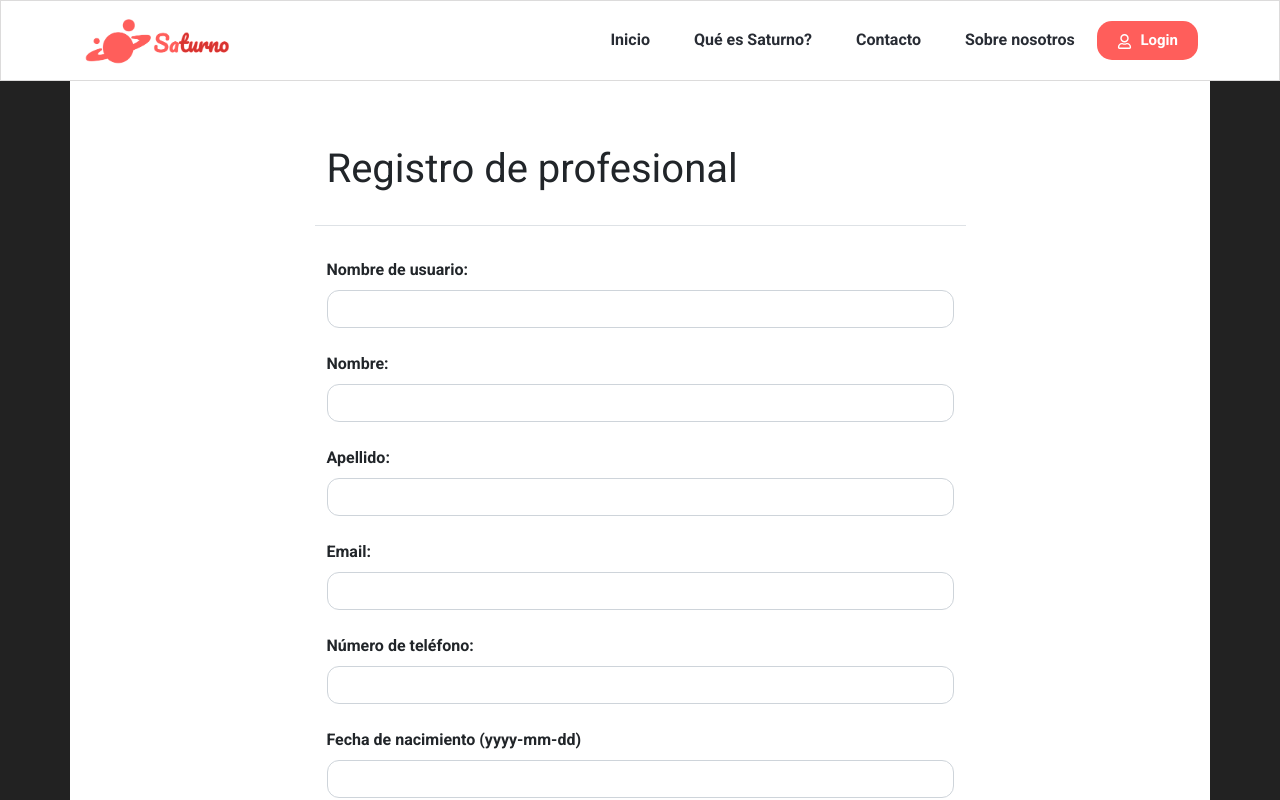
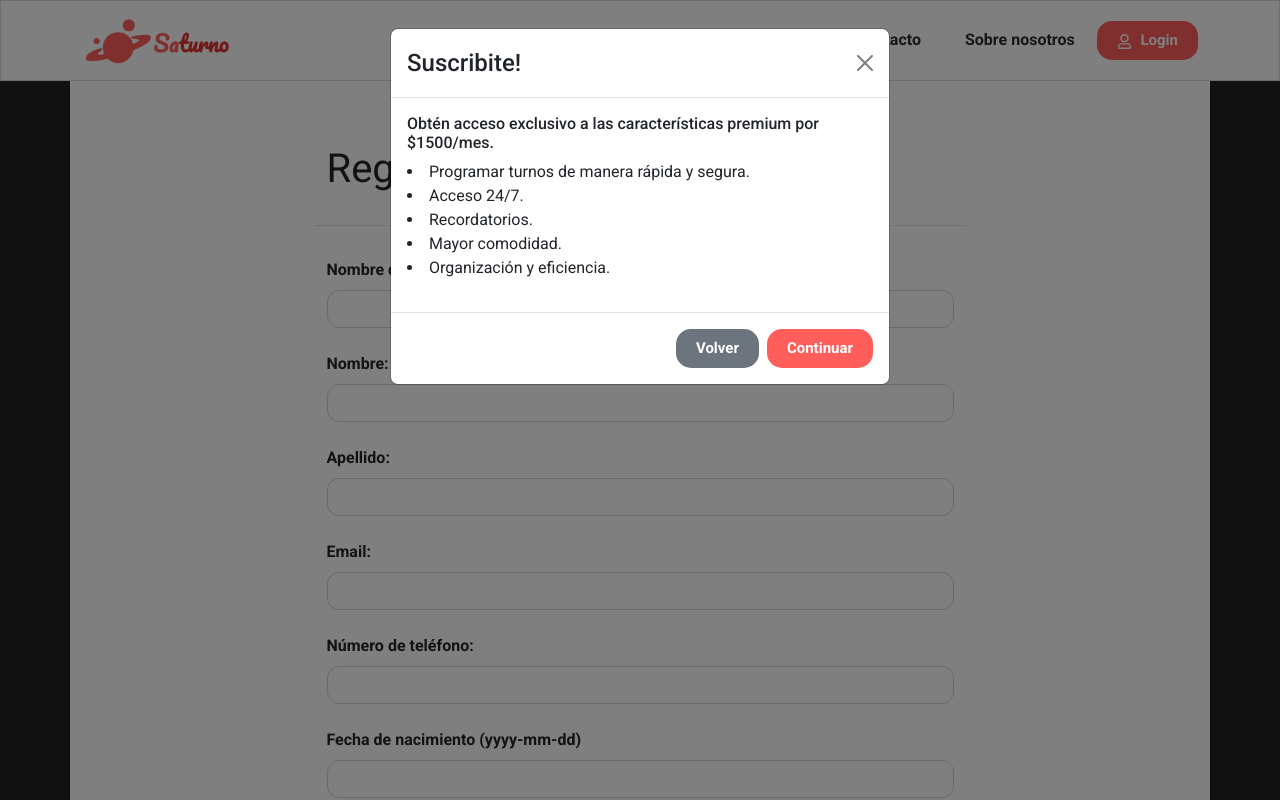
Before and after one commit to faacuromano/Saturno_Front, a React (Create React App) app: page /signuprofesional in a window 1280 px wide. Shown: the top 800 px of the page. Built offline with nearby package versions, Linux system fonts and the light colour scheme; no server answers.

Commit message:
navegacion del Profesional segun tenga o no servicios creados

```diff
--- /dev/null
+++ b/src/Components/AlertPopUp/AlertPopUpSusc.js
@@ -0,0 +1,53 @@
+import React, { useState } from 'react'
+import { Button, Modal } from 'react-bootstrap';
+
+/*
+    Para utilizarlo simplemente añadir el AlertPopUp
+    pasando por props título y mensaje, un useState:
+    const [openPopUp, setOpenPopUp] = useState(false);
+    dentro del componente que se desee agregar un alert
+    y luego en el condicional:
+            setTimeout(() => {
+          setOpenPopUp(true)
+        }, 0);
+
+*/
+
+const AlertPopUp = ({ open, onClose, onContinue }) => {
+
+    if (!open) return null;
+
+    return (
+        <>
+            <Modal show={true}>
+                <Modal.Header closeButton>
+                    <Modal.Title>Suscribite!</Modal.Title>
+                </Modal.Header>
+                <Modal.Body>
+                    <h6>
+                        Obtén acceso exclusivo a las características premium por $1500/mes.
+                        </h6>
+                    <p  style={{ fontFamily: 'Roboto' }}>
+                        <li>Programar turnos de manera rápida y segura.</li>
+                        <li>Acceso 24/7.</li>
+                        <li>Recordatorios.</li>
+                        <li>Mayor comodidad.</li>
+                        <li>Organización y eficiencia.</li>
+                    </p>
+
+                </Modal.Body>
+                <Modal.Footer>
+                    <Button variant="secondary" onClick={onClose}>
+                        Volver
+                    </Button>
+                    <Button variant="primary" onClick={onContinue}>
+                        Continuar
+                    </Button>
+                </Modal.Footer>
+            </Modal>
+        </>
+
+    );
+};
+
+export default AlertPopUp
--- a/src/Components/Contact/Contact.js
+++ b/src/Components/Contact/Contact.js
@@ -3,6 +3,7 @@ import emailjs from '@emailjs/browser';
 import { Col, Container, Row } from "react-bootstrap";
 import Button from "react-bootstrap/Button";
 import Form from "react-bootstrap/Form";
+import AlertPopUp from "../AlertPopUp/AlertPopUp";
 
 const Contact = () => {
 
@@ -12,9 +13,15 @@ const Contact = () => {
   const sendEmail = (e) => {
     e.preventDefault();
 
+    if(nameContact === "" || emailContact === "" || message == ""){
+      setTimeout(() => {
+        setOpenPopUp(true)
+      }, 0)
+    } else {
       emailjs.sendForm('service_bi7vwtq', 'template_xwpoj3g', form.current, 'RERaAk2SC1-ojAP5A')
       .then((result) => {
         console.log(result.text);
+
             setMensajeEnviado(true);
             limpiarCampos();
 
@@ -23,14 +30,19 @@ const Contact = () => {
           }, 3000);
 
       }, (error) => {
-        alert("Ha ocurrido un error. Vuelve a intentar.")
+        alert("El mensaje no pudo enviarse. Vuelva a intentarlo.")
         console.log(error.text);
       });
+
+
+    }
+
      };
 
   const [nameContact, setNameContact] = useState("");
   const [emailContact, setEmailContact] = useState("");
   const [message, setMessage] = useState("");
+  const [openPopUp, setOpenPopUp] = useState(false); // Allows alerts to show up
 
   // Error validation setters
   const [errors, setErrors] = useState({});
@@ -101,6 +113,7 @@ const Contact = () => {
   return (
     <>
       <Container className="py-3">
+      <AlertPopUp open={openPopUp} onClose={() => setOpenPopUp(false)} titulo="Error" mensaje="Por favor ingrese los datos correctamente." />
         <Row className="justify-content-center text-start">
           <Col xs={12} lg={10} xl={7} className="border-bottom pb-4 mb-4">
             <h1>Contacto</h1>
--- a/src/Components/Login/Login.js
+++ b/src/Components/Login/Login.js
@@ -10,6 +10,7 @@ import { useNavigate, Link } from "react-router-dom";
 import { authClient } from "../../functions/clientMethods";
 import LoginContext from "../../Contexts/ThemeContext/LoginContext";
 import AlertPopUp from "../AlertPopUp/AlertPopUp";
+import { GetServiceByUsername } from "../../functions/serviceMethods";
 
 const Login = () => {
   const navigate = useNavigate(); // Allows us to redirect
@@ -59,7 +60,21 @@ const Login = () => {
           tipoCuenta: response.data.user.tipoCuenta,
         };
         handleLogin(newAuth);
-        navigate("/");
+
+        GetServiceByUsername(newAuth.username).then(function(serviceResponse) {
+          console.log(serviceResponse)
+          if (serviceResponse.length>0) {
+            // El cliente tiene servicios asociados
+            navigate("/");
+            console.log("El cliente tiene servicios");
+          } else {
+            // El cliente no tiene servicios asociados
+            navigate("/servicesettings");
+            console.log("El cliente no tiene servicios");
+          }
+          // Navegar a la ruta principal
+
+        });
       } else {
         setTimeout(() => {
           setOpenPopUp(true)
--- a/src/Components/SignUp/SignUpProfesional.js
+++ b/src/Components/SignUp/SignUpProfesional.js
@@ -7,8 +7,13 @@ import { useNavigate } from "react-router";
 import { getRubros } from "../../functions/rubrosMethods";
 import { getUbicaciones } from "../../functions/ubicationMethods";
 import AlertPopUp from "../AlertPopUp/AlertPopUp";
+import AlertPopUpSusc from "../AlertPopUp/AlertPopUpSusc";
 
 const SignUpProfesional = () => {
+
+
+
+  const navigate = useNavigate();
   const [userNameProf, setUserNameProf] = useState("");
   const [nameProf, setNameProf] = useState("");
   const [lastNameProf, setLastNameProf] = useState("");
@@ -41,12 +46,16 @@ const SignUpProfesional = () => {
   const inputHoraInicio = useRef(null);
   const inputHoraFinal = useRef(null);
   const inputProfesion = useRef(null);
-
   const [openPopUp, setOpenPopUp] = useState(false);
-
+  const [openPopUpSusc, setOpenPopUpSusc] = useState(false);
   //lista de rubros y ubicaciones
 
+
   useEffect(() => {
+    setTimeout(() => {
+      setOpenPopUpSusc(true)
+    }, 0);
+
     getRubros()
       .then((response) => {
         console.log("listaRubros", response);
@@ -343,6 +352,7 @@ const SignUpProfesional = () => {
       RegisterProfessional(profesionalDatos);
       console.log(profesionalDatos);
       setErrorsValidation("");
+      navigate("/login");
     }
     cleanInputs();
   };
@@ -364,9 +374,19 @@ const SignUpProfesional = () => {
     setContraProf("");
     setValidContraProf("");
   };
+  const volver = () => {
+    navigate("/tipo-de-cuenta")
+    setOpenPopUpSusc(false)
+  }
+  const continuar = () => {
+    "/signuprofesional"
+    setOpenPopUpSusc(false)
+  }
+
 
   return (
     <Container className="py-3">
+      <AlertPopUpSusc open={openPopUpSusc} onClose={() => volver() } onContinue={()=> continuar()}/>
       <AlertPopUp open={openPopUp} onClose={() => setOpenPopUp(false)} titulo="Error" mensaje="Debe completar los campos requeridos." />
       <Row className="justify-content-center text-start">
         <Col xs={12} lg={10} xl={7} className="border-bottom pb-4 mb-4">
```
Lines whose indentation alone changed are shown as unchanged.
